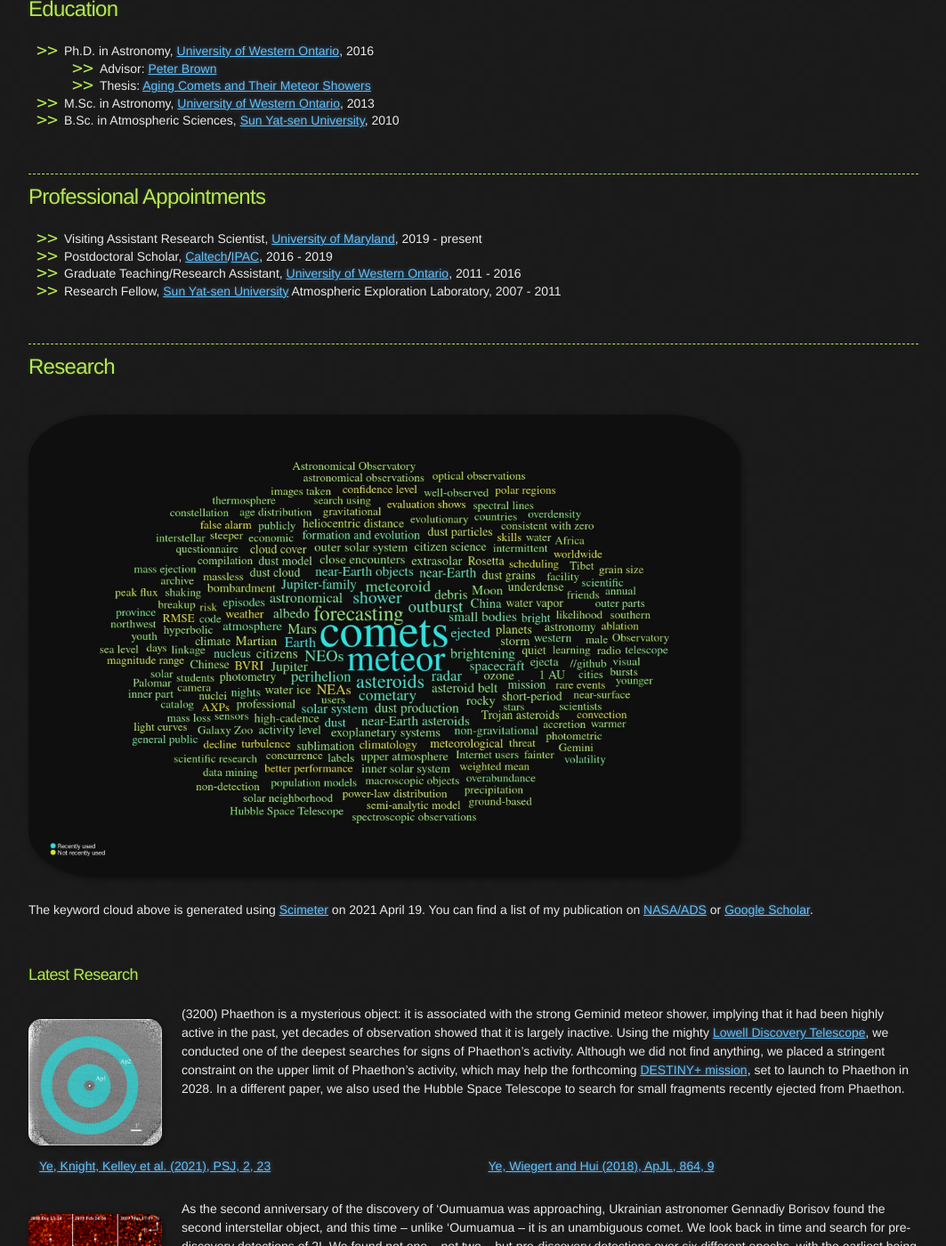
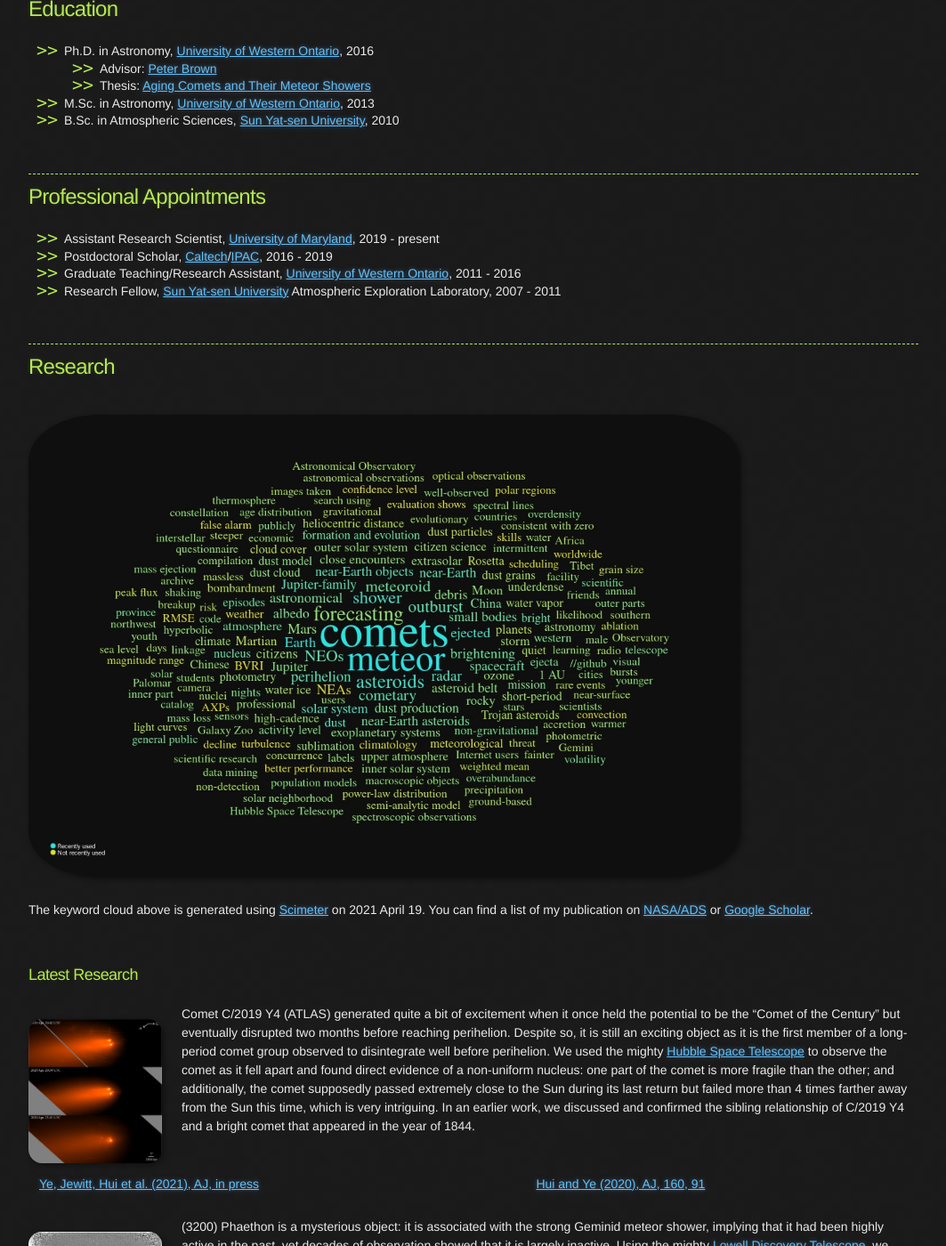
Before and after one commit to Yeqzids/Yeqzids.GitHub.io, a Jekyll site: the page built from index.md, in a window 1280 px wide and 1400 px high, scrolled down 497 px. Shown: the whole window at 89% size, without its empty margins (108-1171 px from the left). Built offline with Jekyll 4.4.1, drawn with Linux system fonts in a browser that asks for light colours; nearby versions of some CDN libraries; some of the changed text lies outside the part shown.

Commit message:
Update index.md

```diff
--- a/index.md
+++ b/index.md
@@ -28,7 +28,7 @@ I was captivated by the stars when I was a child. Nowadays I still enjoy going o
 
 ## Professional Appointments
 
-* Visiting Assistant Research Scientist, [University of Maryland](http://www.umd.edu), 2019 - present
+* Assistant Research Scientist, [University of Maryland](http://www.umd.edu), 2019 - present
 * Postdoctoral Scholar, [Caltech](http://www.caltech.edu/)/[IPAC](http://www.ipac.caltech.edu/), 2016 - 2019
 * Graduate Teaching/Research Assistant, [University of Western Ontario](http://www.uwo.ca/), 2011 - 2016
 * Research Fellow, [Sun Yat-sen University](http://www.sysu.edu.cn/) Atmospheric Exploration Laboratory, 2007 - 2011
@@ -44,6 +44,12 @@ The keyword cloud above is generated using [Scimeter](https://scimeter.org/) on
 
 <br>
 ### Latest Research
+
+<img style="float: left;" src="imgs/2019y4.png" width="150">
+
+Comet C/2019 Y4 (ATLAS) generated quite a bit of excitement when it once held the potential to be the "Comet of the Century" but eventually disrupted two months before reaching perihelion. Despite so, it is still an exciting object as it is the first member of a long-period comet group observed to disintegrate well before perihelion. We used the mighty [Hubble Space Telescope](https://www.nasa.gov/mission_pages/hubble/main/index.html) to observe the comet as it fell apart and found direct evidence of a non-uniform nucleus: one part of the comet is more fragile than the other; and additionally, the comet supposedly passed extremely close to the Sun during its last return but failed more than 4 times farther away from the Sun this time, which is very intriguing. In an earlier work, we discussed and confirmed the sibling relationship of C/2019 Y4 and a bright comet that appeared in the year of 1844.
+
+[Ye, Jewitt, Hui et al. (2021), AJ, in press](https://arxiv.org/abs/2105.02269) | [Hui and Ye (2020), AJ, 160, 91](https://iopscience.iop.org/article/10.3847/1538-3881/ab9d81/meta)
 
 <img style="float: left;" src="imgs/phaethon-ldt.jpg" width="150">
 
```
Also changed, not shown: other parts of index.md (+1 -1 lines).
